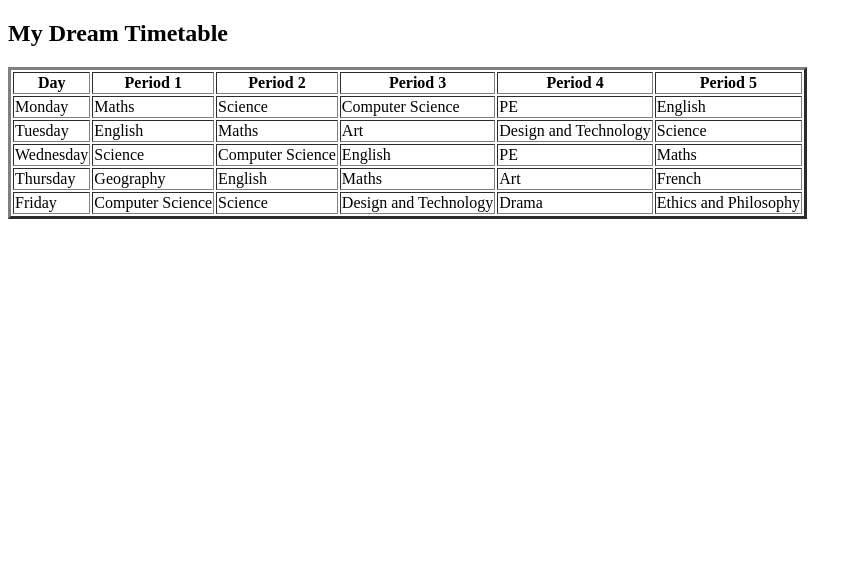
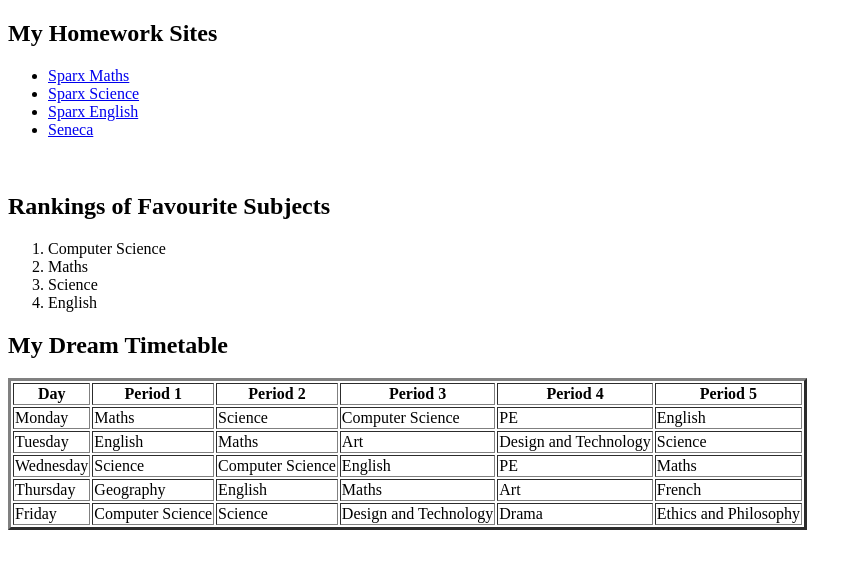
Before and after one commit to shavindu2014/Web-development, a plain HTML site: page Lesson 3/aftclass.html in a window 1280 px wide. Shown: the whole page, without its empty margins (0-862 px from the left). Drawn offline with Linux system fonts and the light colour scheme.

Commit message:
Update aftclass.html

```diff
--- a/Lesson 3/aftclass.html
+++ b/Lesson 3/aftclass.html
@@ -1,12 +1,24 @@
 <!DOCTYPE html>
 <html>
 <head>
-  <meta charset="utf-8">
-  <meta name="viewport" content="width=device-width">
   <title>My Dream School Timetable</title>
 </head>
 <body>
-
+  <h2>My Homework Sites</h2>
+  <ul>
+    <li><a href="https://sparxmaths.com/">Sparx Maths</a></li>
+    <li><a href="https://sparxscience.com/">Sparx Science</a></li>
+    <li><a href="https://sparxreader.com/">Sparx English</a></li>
+    <li><a href="https://app.senecalearning.com/sign-up">Seneca</a></li>
+  </ul>
+  <br>
+  <h2>Rankings of Favourite Subjects</h2>
+  <ol>
+    <li>Computer Science</li>
+    <li>Maths</li>
+    <li>Science</li>
+    <li>English</li>
+  </ol>
   <h2>My Dream Timetable</h2>
 
   <table border="3">
```
